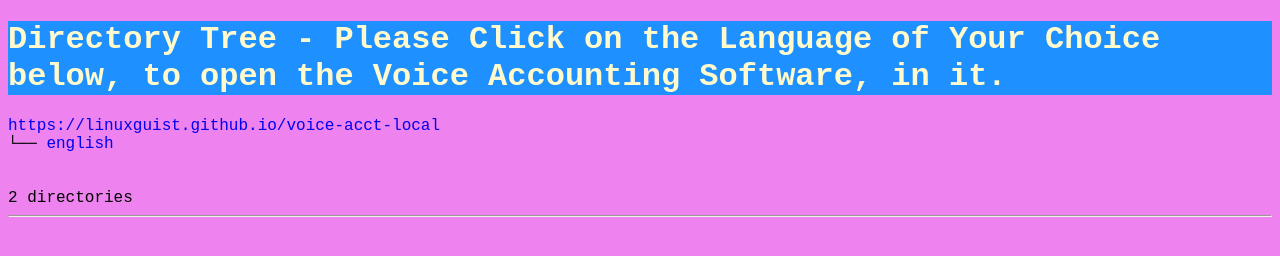
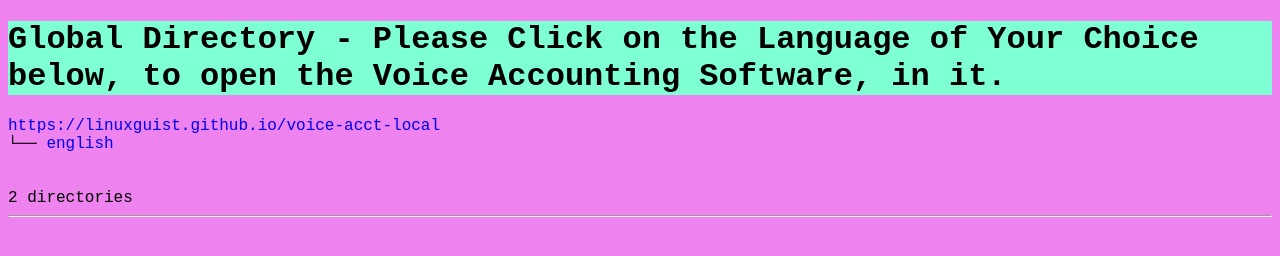
Before and after one commit to linuxguist/voice-acct-local, a plain HTML site: page index.html in a window 1280 px wide. Drawn offline with Linux system fonts and the light colour scheme.

Commit message:
no message

```diff
--- a/index.html
+++ b/index.html
@@ -24,7 +24,7 @@
  </style>
 </head>
 <body>
-	<html style="background-color: violet;"><h1 style="background-color: dodgerblue;color: lemonchiffon;">Directory Tree - Please Click on the Language of Your Choice below, to open the Voice Accounting Software, in it.</h1><p>
+	<html style="background-color: violet;"><h1 style="background-color: aquamarine;color: black;">Global Directory - Please Click on the Language of Your Choice below, to open the Voice Accounting Software, in it.</h1><p>
 	<a target="_blank" href="https://linuxguist.github.io/voice-acct-local/">https://linuxguist.github.io/voice-acct-local</a><br>
 	└── <a target="_blank" href="https://linuxguist.github.io/voice-acct-local/english/">english</a><br>
 <br><br><p>
```
Also changed, not shown: replacements.txt.
